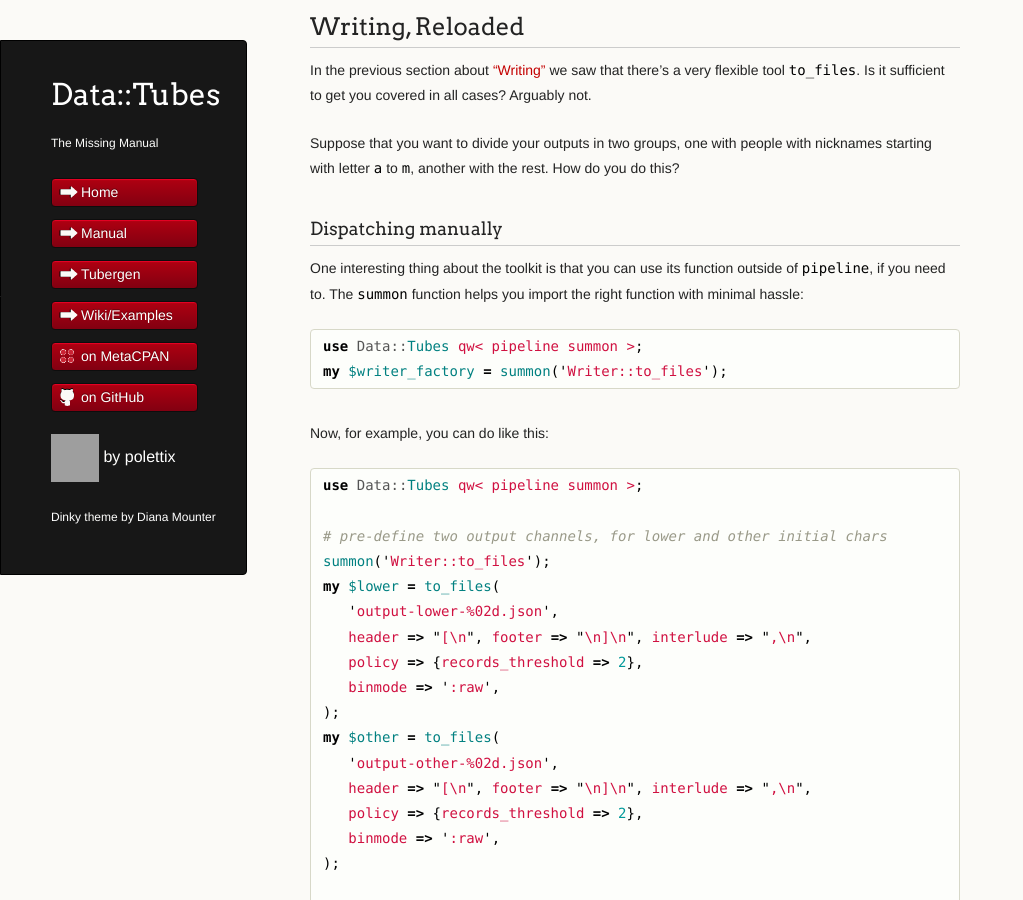
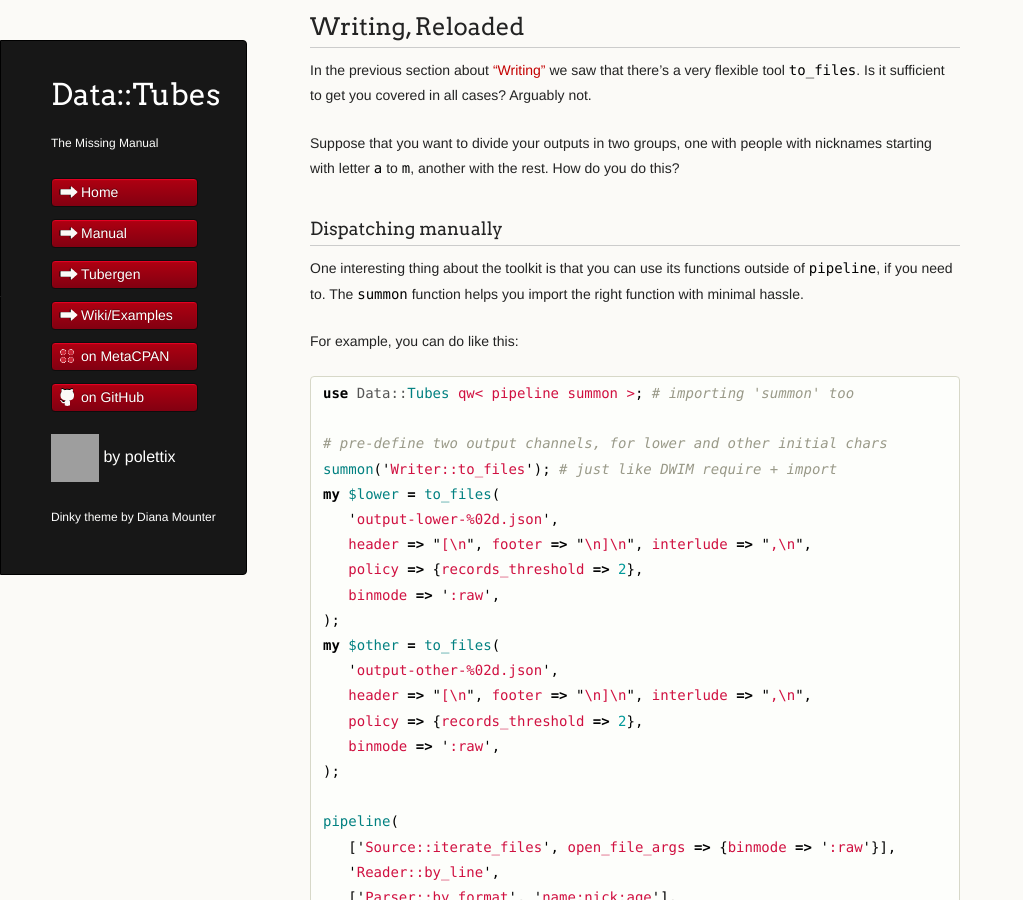
Before and after one commit to polettix/Data-Tubes, a Jekyll site: the page built from manual.md, in a window 1280 px wide and 900 px high, scrolled down 23994 px. Shown: the whole window, without its empty margins (0-1023 px from the left). Built offline with Jekyll 4.4.1, drawn with Linux system fonts in a browser that asks for light colours; comment, search, counter and statistics services are not loaded; some of the changed text lies outside the part shown; grey boxes are pictures that could not be loaded.

Commit message:
manual: revision, on with docs references

````diff
--- a/manual.md
+++ b/manual.md
@@ -1109,22 +1110,17 @@ the rest. How do you do this?
 
 ### Dispatching manually
 
-One interesting thing about the toolkit is that you can use its function
-outside of `pipeline`, if you need to. The `summon` function helps you
-import the right function with minimal hassle:
-
-```perl
-use Data::Tubes qw< pipeline summon >;
-my $writer_factory = summon('Writer::to_files');
-```
-
-Now, for example, you can do like this:
-
-```perl
-use Data::Tubes qw< pipeline summon >;
+One interesting thing about the toolkit is that you can use its
+functions outside of `pipeline`, if you need to. The `summon` function
+helps you import the right function with minimal hassle.
+
+For example, you can do like this:
+
+```perl
+use Data::Tubes qw< pipeline summon >; # importing 'summon' too
 
 # pre-define two output channels, for lower and other initial chars
-summon('Writer::to_files');
+summon('Writer::to_files'); # just like DWIM require + import
 my $lower = to_files(
    'output-lower-%02d.json',
    header => "[\n", footer => "\n]\n", interlude => ",\n",
@@ -1166,12 +1162,10 @@ technique! But there's more... read on.
 Considering that dispatching can be quite common, you can guess that
 there's something in the toolkit to get you covered. You guessed right!
 
-[Data::Tubes::Plugin::Writer](https://metacpan.org/pod/Data::Tubes::Plugin::Writer)
-provides you `dispatch_to_files`, that helps you streamline what we saw in
-the previous section. Here's how:
-
-```perl
-use Data::Tubes qw< pipeline >;
+[Data::Tubes::Plugin::Writer][] provides you `dispatch_to_files`, that
+helps you streamline what we saw in the previous section. Here's how:
+
+```perl
 pipeline(
    ['Source::iterate_files', open_file_args => {binmode => ':raw'}],
    'Reader::by_line',
@@ -1197,9 +1195,9 @@ pipeline(
 )->([qw< mydata-04.txt >]);
 ```
 
-Most parameters are the same as `to_files`, so we already know about them.
-We have two new ones, though: the *un-named* first parameter, that turns
-out to be called `filename`, and `selector`.
+Most parameters are the same as `to_files`, so we already know about
+them. The `filename` seems familiar but somewhat different. The
+`selector` is definitely a new entry.
 
 The latter (`selector`) is a sub reference that receives the record as
 input, and is supposed to provide a _key_ back. Whenever this key is
@@ -1227,7 +1225,7 @@ In ["Dispatching, the movie"](#dispatching-the-movie) we saw that you can
 dispatch to the right output channel depending on what's inside each
 single record. The dispatching technique can be applied to other stages,
 though, if you are brave enough to look at `dispatch` in
-[Data::Tubes::Plugin::Plumbing](https://metacpan.org/pod/Data::Tubes::Plugin::Plumbing).
+[Data::Tubes::Plugin::Plumbing][Plumbing].
 
 ### General dispatching
 
@@ -1241,8 +1239,6 @@ letter are good, and bad otherwise. We still want to do some rendering
 for the bad ones, though, because we want to write out an error file.
 
 ```perl
-use Data::Tubes qw< pipeline summon >;
-
 summon('Renderer::with_template_perlish');
 my $render_good = with_template_perlish(
    '  {"name":"[% name %];"nick":"[% nick %]";"age":[% age %]}'],);
@@ -1259,14 +1255,16 @@ pipeline(
    sub {
       my $record;
       my $first_char = substr $record->{structured}{nick}, 0, 1;
-      $record->{class} = ($first_char =~ m{[a-m]}mxs) ? 'lower'
+      $record->{class} = ($first_char =~ m{[a-m]}mxs)  ? 'lower'
                         :($first_char =~ m{[a-z]}imxs) ? 'other'
                         :                                'error';
       return $record;
    }
 
    # Rendering is wrapped by dispatch here
-   ['Plumbing::dispatch', key => 'class',
+   [
+      'Plumbing::dispatch',
+      key => 'class',
       factory => sub {
          my $key = shift;
          return $render_bad if $key eq 'error';
@@ -1275,11 +1273,14 @@ pipeline(
    ]
 
    # Printing, gets `rendered`, returns input unchanged
-   ['Writer::dispatch_to_files',
+   [
+      'Writer::dispatch_to_files',
       'output-[% key %]-%03n.json',
-      header => "[\n", footer => "\n]\n", interlude => ",\n",
-      policy => {records_threshold => 2},
       key => 'class',
+      header    => "[\n",
+      footer    => "\n]\n",
+      interlude => ",\n",
+      policy    => {records_threshold => 2},
    ],
 
    # Options, just flush the output to the sink
@@ -1317,8 +1320,6 @@ If you already have your downstream tubes available (as in our case),
 you can pre-load the cache and avoid coding the factory completely:
 
 ```perl
-use Data::Tubes qw< pipeline summon >;
-
 summon('Renderer::with_template_perlish');
 my $render_good = with_template_perlish(
    '  {"name":"[% name %];"nick":"[% nick %]";"age":[% age %]}'],);
@@ -1335,14 +1336,16 @@ pipeline(
    sub {
       my $record;
       my $first_char = substr $record->{structured}{nick}, 0, 1;
-      $record->{class} = ($first_char =~ m{[a-m]}mxs) ? 'lower'
+      $record->{class} = ($first_char =~ m{[a-m]}mxs)  ? 'lower'
                         :($first_char =~ m{[a-z]}imxs) ? 'other'
                         :                                'error';
       return $record;
    }
 
    # Rendering is wrapped by dispatch here
-   ['Plumbing::dispatch', key => 'class',
+   [
+      'Plumbing::dispatch',
+      key => 'class',
       handlers => {
          lower => $render_good,
          other => $render_good,
@@ -1351,11 +1354,14 @@ pipeline(
    ]
 
    # Printing, gets `rendered`, returns input unchanged
-   ['Writer::dispatch_to_files',
+   [
+      'Writer::dispatch_to_files',
       'output-[% key %]-%03n.json',
-      header => "[\n", footer => "\n]\n", interlude => ",\n",
-      policy => {records_threshold => 2},
       key => 'class',
+      header    => "[\n",
+      footer    => "\n]\n",
+      interlude => ",\n",
+      policy    => {records_threshold => 2},
    ],
 
    # Options, just flush the output to the sink
@@ -1378,8 +1384,6 @@ record in addition to the key. Hence, we might modify the pipeline as
 follows:
 
 ```perl
-use Data::Tubes qw< pipeline summon >;
-
 summon('Renderer::with_template_perlish');
 my $render_good = with_template_perlish(
    '  {"name":"[% name %];"nick":"[% nick %]";"age":[% age %]}');
@@ -1396,7 +1400,7 @@ pipeline(
    sub {
       my $record;
       my $first_char = substr $record->{structured}{nick}, 0, 1;
-      $record->{class} = ($first_char =~ m{[a-m]}mxs) ? 'lower'
+      $record->{class} = ($first_char =~ m{[a-m]}mxs)  ? 'lower'
                         :($first_char =~ m{[a-z]}imxs) ? 'other'
                         :                                'error';
       $record->{format} =
@@ -1405,7 +1409,9 @@ pipeline(
    }
 
    # Rendering is wrapped by dispatch here
-   ['Plumbing::dispatch', key => 'class',
+   [
+      'Plumbing::dispatch',
+      key => 'class',
       handlers => {
          lower => $render_good,
          other => $render_good,
@@ -1434,16 +1442,14 @@ intermediate processing steps, depending on the specific record? For
 example, we might want to avoid processing wrong records too much, but
 do some additional mangling on good ones.
 
-Enter `sequence` from `Data::Tubes::Plugin::Plumbing`. This function
-is similar to `pipeline` --as a matter of fact, `pipeline` uses it
-behind the scenes, and returns it if you don't provide any `tap`.
+Enter `sequence` from [Data::Tubes::Plugin::Plumbing]. This function is
+similar to `pipeline` --as a matter of fact, `pipeline` uses it behind
+the scenes, and returns it if you don't provide any `tap`.
 
 Hence, you can use dispatch to divide your flow across different
 sequences, each with its own processing. Let's see how.
 
 ```perl
-use Data::Tubes qw< pipeline >;
-
 my $good = pipeline(
    ['Renderer::with_template_perlish',
       '  {"name":"[% name %];"nick":"[% nick %]";"age":[% age %]}'],
@@ -1470,14 +1477,16 @@ pipeline(
    sub { # classification of input record
       my $record;
       my $first_char = substr $record->{structured}{nick}, 0, 1;
-      $record->{class} = ($first_char =~ m{[a-m]}mxs) ? 'lower'
+      $record->{class} = ($first_char =~ m{[a-m]}mxs)  ? 'lower'
                         :($first_char =~ m{[a-z]}imxs) ? 'other'
                         :                                'error';
       return $record;
    }
 
    # Further processing depends on class
-   ['Plumbing::dispatch', key => 'class',
+   [
+      'Plumbing::dispatch',
+      key => 'class',
       handlers => {
          lower => $good,
          other => $good,
````
Also changed, not shown: other parts of manual.md (+38 -26 lines).
